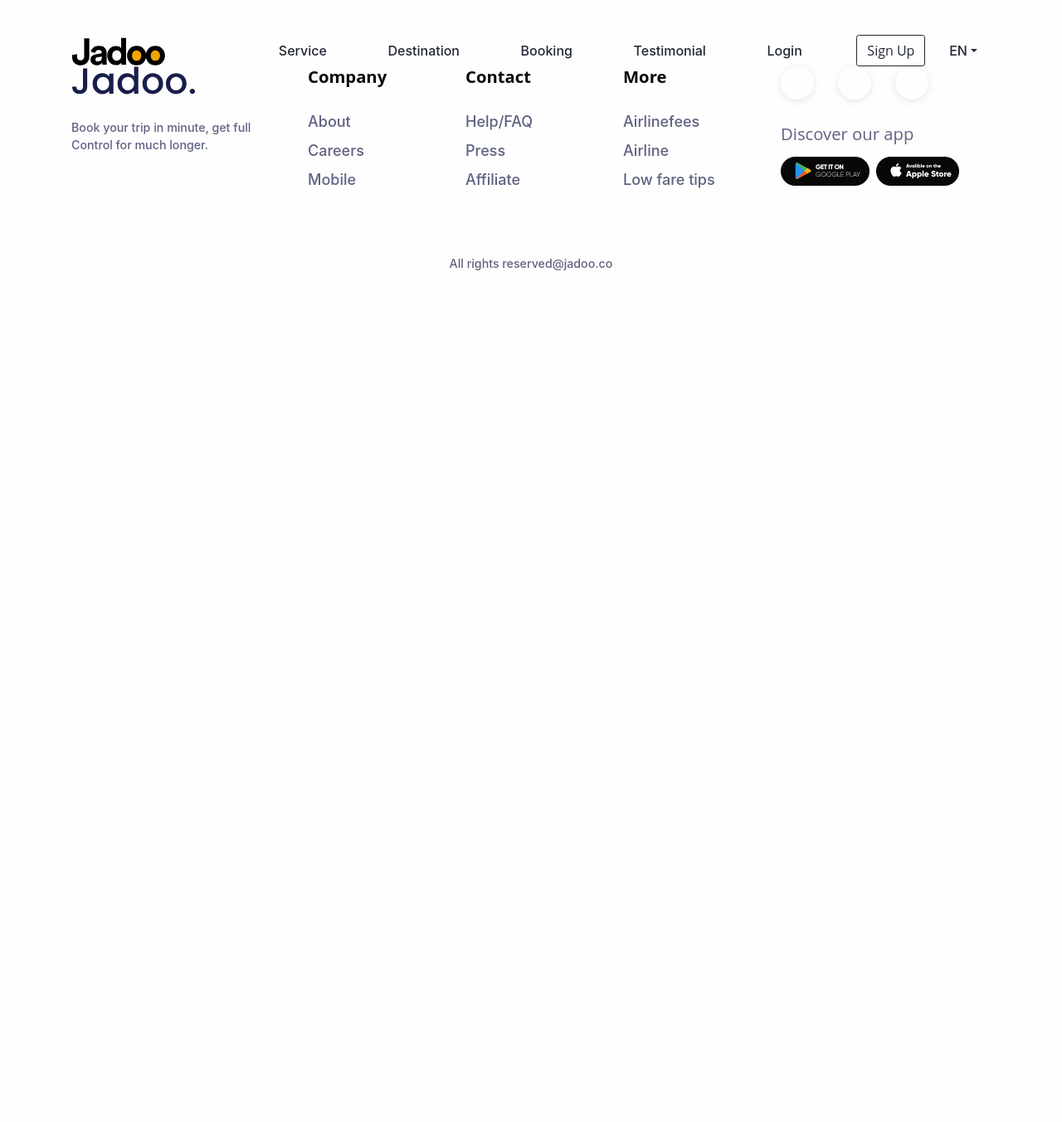
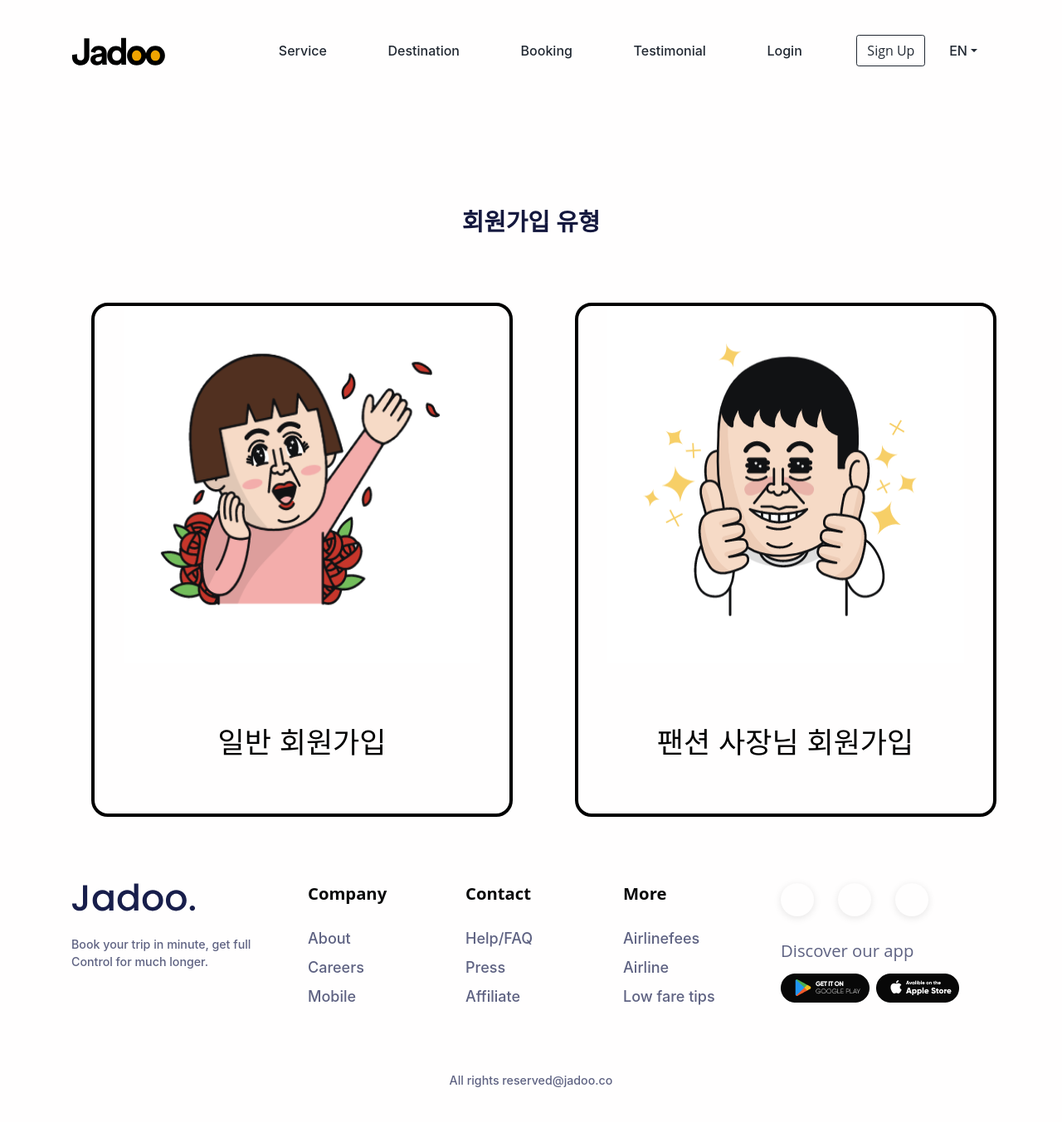
Before and after one commit to anhyeokwan/personalProject, a Java web app: page /signFrm.do in a window 1280 px wide. Shown: the whole page at 83% size. Before the commit the page ends 326 px from the top, so only its background shows below. Run offline with Spring Boot 4, a stand-in JSP engine, Linux system fonts and the light colour scheme; the project's own start-up code is not run, and a stand-in starts its controllers and pages.

Commit message:
- 회원가립 선택폼

```diff
--- a/src/main/java/kr/or/member/controller/MemberController.java
+++ b/src/main/java/kr/or/member/controller/MemberController.java
@@ -15,4 +15,9 @@
 	public String signFrm() {
 		return "member/signUpFrm";
 	}
+
+	@RequestMapping(value="/memberjoinFrm.do")
+	public String memberJoin() {
+		return "member/memberJoin";
+	}
 }
--- a/src/main/webapp/WEB-INF/views/member/signUpFrm.jsp
+++ b/src/main/webapp/WEB-INF/views/member/signUpFrm.jsp
@@ -5,10 +5,36 @@
 <head>
 <meta charset="UTF-8">
 <title>Insert title here</title>
+<link rel="stylesheet" href="/resources/css/signUp.css">
+<style type="text/css">
+
+</style>
 </head>
 <body>
 	<jsp:include page="/WEB-INF/views/common/header.jsp"></jsp:include>
 
+	<div class="join-wrap" style="margin-top: 250px;">
+        <div class="join-title">
+            <h1>회원가입 유형</h1>
+        </div>
+
+        <div class="user-img-wrap">
+            <a href="/memberjoinFrm.do">
+                <div>
+                    <img src="/resources/img/팬션일반사용자.png" alt="">
+                </div>
+                <p>일반 회원가입</p>
+            </a>
+
+            <a href="#">
+                <div>
+                    <img src="/resources/img/팬션 사장님.png" alt="">
+                </div>
+                <p>팬션 사장님 회원가입</p>
+            </a>
+        </div>
+    </div>
+
 	<jsp:include page="/WEB-INF/views/common/footer.jsp"></jsp:include>
 </body>
 </html>
--- /dev/null
+++ b/src/main/webapp/resources/css/signUp.css
@@ -0,0 +1,68 @@
+body{
+    margin: 0px;
+}
+
+.header{
+    background-color: antiquewhite;
+    width: 100%;
+    height: 80px;
+    margin: 0 auto;
+}
+
+.footer{
+    background-color: bisque;
+    width: 100%;
+    height: 300px;
+    margin: 0 auto;
+    margin-top: 100px;
+}
+
+.join-wrap{
+    margin: 0 auto;
+    margin-top: 80px;
+}
+
+.join-title{
+    margin: 0 auto;
+}
+
+.join-title>h1{
+    text-align: center;
+}
+
+.user-img-wrap{
+    width: 1200px;
+    margin: 0 auto;
+    margin-top: 80px;
+}
+
+.user-img-wrap>a{
+    display: inline-block;
+    margin-left: 70px;
+    text-align: center;
+    border: 4px solid black;
+    text-decoration: none;
+    color: black;
+    font-size: 35px;
+    border-radius: 20px;
+}
+
+.user-img-wrap>a:hover, .user-img-wrap>a>p:hover{
+    border: 4px solid #FFE9B1;
+    color: #FFE9B1;
+}
+
+.user-img-wrap>a>p{
+    margin: 0px auto;
+    margin-bottom: 60px;
+}
+
+.user-img-wrap>a>div{
+    width: 500px;
+    height: 500px;
+}
+
+.user-img-wrap>a>div>img{
+    width: 430px;
+    height: 430px;
+}
```
Also changed, not shown: src/main/webapp/WEB-INF/views/member/memberJoin.jsp (added, +12 -0 lines), src/main/webapp/resources/img/팬션 사장님.png (added), src/main/webapp/resources/img/팬션일반사용자.png (added), 2 other files.
